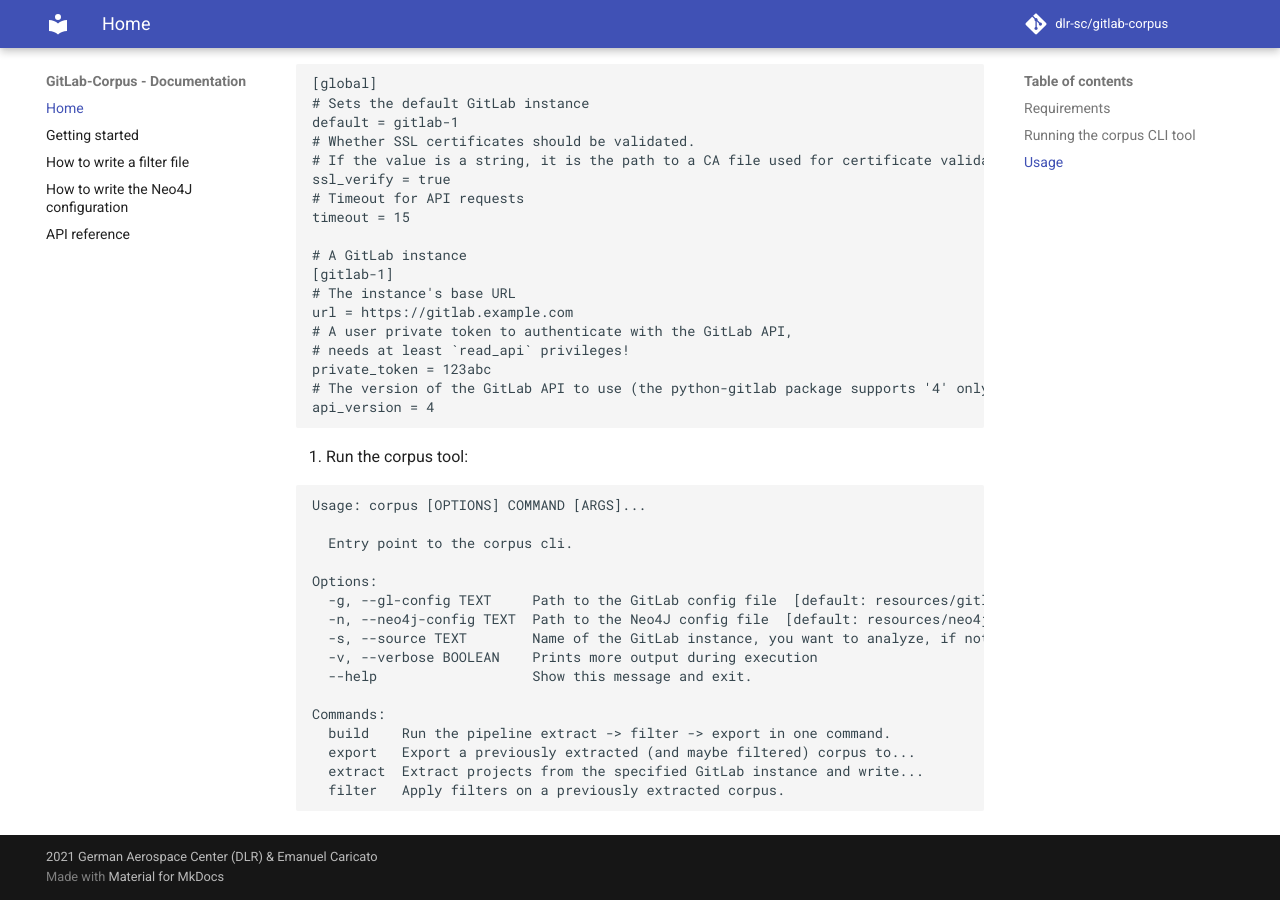
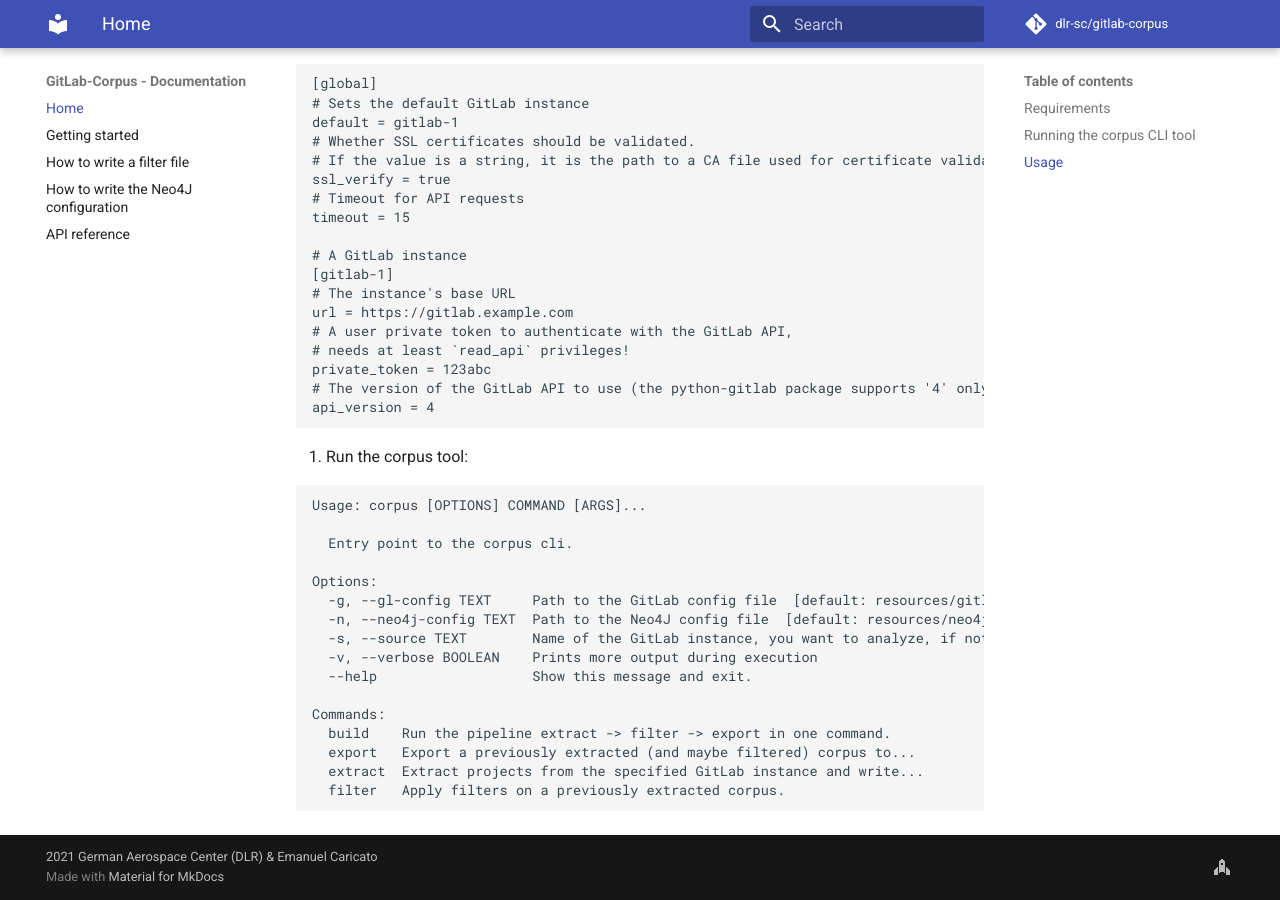
Before and after one commit to DLR-SC/GitLab-Corpus, an MkDocs documentation site: the page built from docs/index.md, in a window 1280 px wide and 900 px high, scrolled down 1197 px. Built offline with MkDocs 1.6.1 and Material for MkDocs 9.7.7, drawn with Linux system fonts in a browser that asks for light colours; comment, search, counter and statistics services are not loaded; part of the change alters nothing that is shown.

```diff
--- a/mkdocs.yml
+++ b/mkdocs.yml
@@ -3,9 +3,13 @@ site_url: https://dlr-sc.github.io/gitlab-corpus
 site_author: "Emanuel Caricato, Stephan Druskat <stephan.druskat@dlr.de>"
 repo_name: dlr-sc/gitlab-corpus
 repo_url: https://github.com/dlr-sc/gitlab-corpus
-copyright: "2021 German Aerospace Center (DLR) & Emanuel Caricato"
+copyright: "2021 <a href='https://dlr.de/en/'>German Aerospace Center (DLR)</a> & Emanuel Caricato"
 theme:
   name: material
+  icon:
+    repo: fontawesome/brands/git-alt
+  features:
+    - search.highlight
 
 nav:
   - index.md
@@ -15,12 +19,19 @@ nav:
   - reference.md
 
 plugins:
-- mkdocstrings:
-    handlers:
-      python:
-        options:
-          docstring_style: sphinx
+  - search
+  - mkdocstrings:
+      handlers:
+        python:
+          options:
+            docstring_style: sphinx
 
 markdown_extensions:
     - markdown_include.include:
         base_path: docs
+
+extra:
+  social:
+    - icon: fontawesome/brands/space-awesome
+      link: https://dlr.de/en/sc/
+      name: DLR Institute of Software Technology
```
